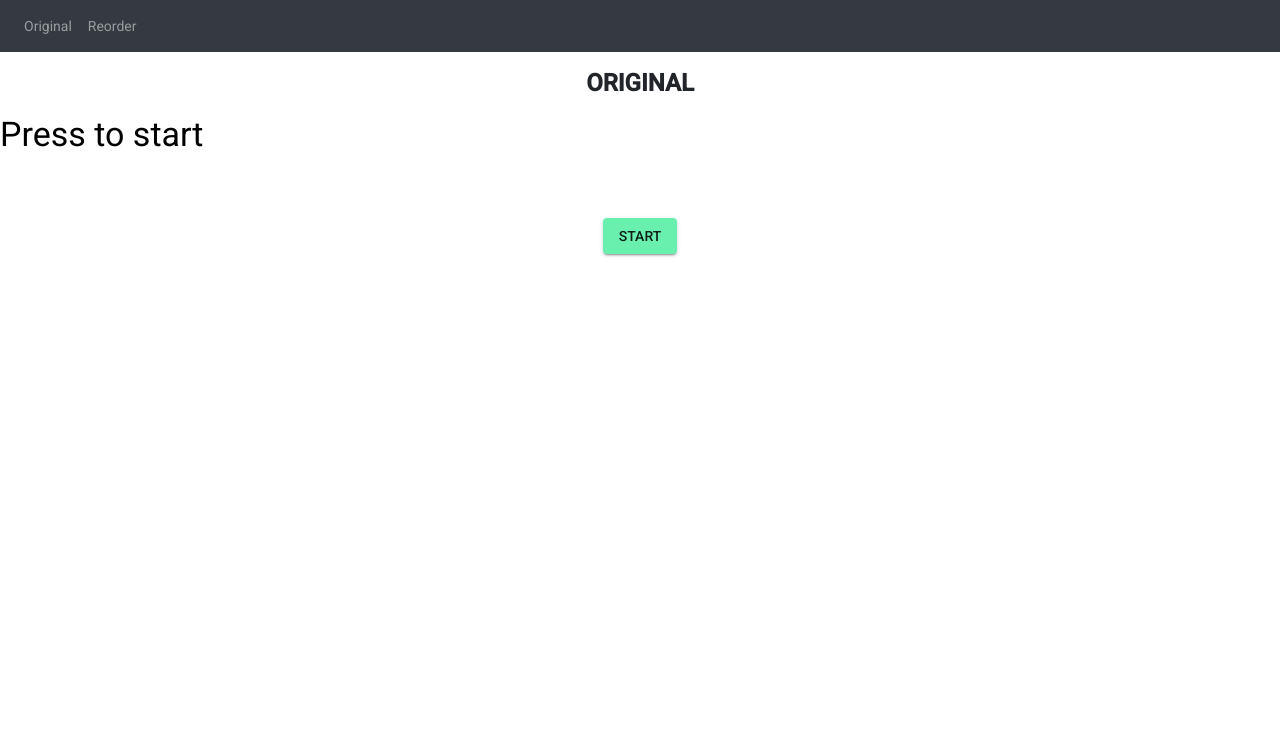
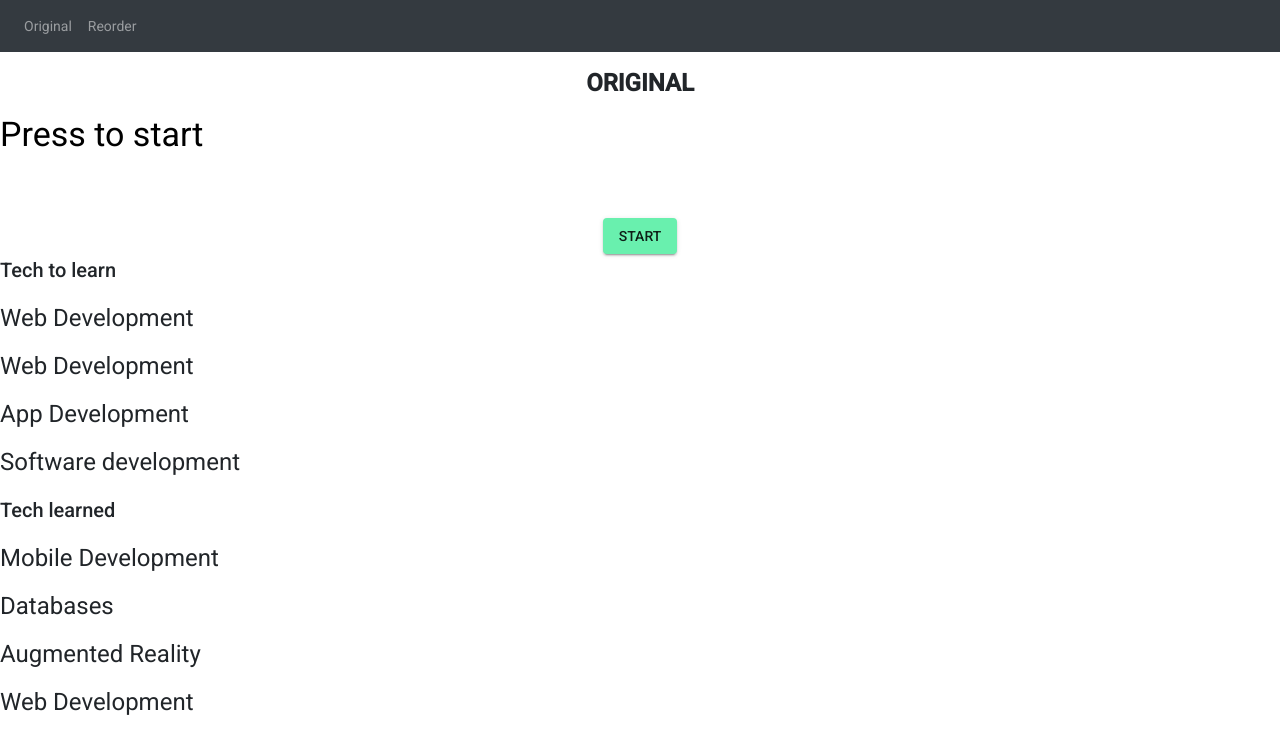
Before and after one commit to Edmenjo/Engames, an Angular app: page /game1 in a window 1280 px wide. Shown: the top 754 px of the page. Built offline with nearby package versions, Linux system fonts and the light colour scheme.

Commit message:
drag and drop implemented with warnings

```diff
--- a/package.json
+++ b/package.json
@@ -11,8 +11,8 @@
   },
   "private": true,
   "dependencies": {
-    "@angular/animations": "^11.1.1",
-    "@angular/cdk": "^11.1.1",
+    "@angular/animations": "^11.2.0",
+    "@angular/cdk": "^11.2.0",
     "@angular/common": "^11.0.9",
     "@angular/compiler": "^11.0.9",
     "@angular/core": "^11.0.9",
--- a/src/app/app.component.ts
+++ b/src/app/app.component.ts
@@ -8,4 +8,6 @@ import { Component } from '@angular/core';
 
 export class AppComponent {
   title = 'engames';
+
+
 }
--- a/src/app/app.module.ts
+++ b/src/app/app.module.ts
@@ -14,6 +14,8 @@ import {MatButtonModule} from '@angular/material/button';
 import { Page2Component } from './game1/page2/page2.component';
 import { Game1logic } from './game1logic';
 
+import {DragDropModule} from '@angular/cdk/drag-drop';
+
 @NgModule({
   declarations: [
     AppComponent,
@@ -28,6 +30,7 @@ import { Game1logic } from './game1logic';
     MatToolbarModule,
     FlexLayoutModule,
     MatButtonModule,
+    DragDropModule
   ],
   providers: [Game1logic],
   bootstrap: [AppComponent]
--- a/src/app/game1/game1.component.html
+++ b/src/app/game1/game1.component.html
@@ -4,9 +4,48 @@
     <p class="current-status mat-display-1" style="color: #000">Press to start</p>
   </div>
 
+
+
   <div *ngIf="this.game.gameStatus === 0" class="field d-flex justify-content-center" style="width: 100%;">
     <button (click)="startGame()" mat-raised-button color="accent" class="start-game">START</button>
 
+  </div>
+
+    <div class="list-container">
+    <div class="todo-container column-container">
+      <div class="list"
+
+        cdkDropList
+        #todoList="cdkDropList"
+        [cdkDropListData]="todos"
+        [cdkDropListConnectedTo]="doneList"
+        (cdkDropListDropped)="onDrop($event)">
+
+        <h2>Tech to learn</h2>
+        <div *ngFor="let todo of todos" cdkDrag>
+
+            <title>{{todo.name}}</title>
+            <h1>{{todo.category}}</h1>
+
+        </div>
+      </div>
+    </div>
+
+    <div class="done-container column-container">
+      <div class="list"
+        cdkDropList
+       #doneList="cdkDropList"
+       [cdkDropListData]="completed"
+       [cdkDropListConnectedTo]="todoList"
+       (cdkDropListDropped)="onDrop($event)">
+
+        <h2>Tech learned</h2>
+        <div *ngFor="let complete of completed" cdkDrag>
+            <title>{{complete.name}}</title>
+            <h1>{{complete.category}}</h1>
+        </div>
+      </div>
+    </div>
   </div>
 
   <div *ngIf="this.game.gameStatus === 1" class="gameboard">
@@ -17,12 +56,15 @@
     <div >
       <div class="gamefield container-fluid">
         <div *ngFor="let number of [1]" class="row">
-          <div *ngFor="let image of Images" (click)="clickSubfield($event)" id={{image.name}} class="subfield col-16"> <img src={{image.src}} width="98" height="94"/>
+          <div *ngFor="let image of Images" (click)="clickSubfield($event)" id={{image.name}} class="subfield col-16" cdkDrag> <img src={{image.src}} width="98" height="94"/>
             <p>{{image.name}}</p>
           </div>
 
         </div>
 
+      </div>
+      <div class="dropPlace" cdkDrag>
+        <p>blablabla</p>
       </div>
   </div>
     <div class="players wrong-answers align-self-center">
--- a/src/app/game1/game1.component.scss
+++ b/src/app/game1/game1.component.scss
@@ -70,4 +70,11 @@
     width: 2px;
     border: 1px solid #000;
   }
+
+  .dropPlace {
+    margin: auto;
+    height: 100px;
+    width: 100px;
+    border: 1px solid #000;
+  }
 }
--- a/src/app/game1/game1.component.ts
+++ b/src/app/game1/game1.component.ts
@@ -4,6 +4,10 @@ import { Routes, RouterModule } from '@angular/router';
 import { Images } from '../images';
 import { Status } from '../game1status';
 import imagesData from './data/images.json';
+import wordsData from './data/words.json';
+
+import {DragDropModule} from '@angular/cdk/drag-drop';
+import {CdkDragDrop, moveItemInArray, transferArrayItem} from '@angular/cdk/drag-drop';
 
 
 @Component({
@@ -14,10 +18,48 @@ import imagesData from './data/images.json';
 })
 export class Game1Component implements OnInit {
 
-
+  Words: any = wordsData;
   Images: any = imagesData;
   image: any;
   whatImage: number = 0;
+
+  todos = [
+    {
+      name: 'Angular',
+      category: 'Web Development'
+    },
+    {
+      name: 'Flexbox',
+      category: 'Web Development'
+    },
+    {
+      name: 'iOS',
+      category: 'App Development'
+    },
+    {
+      name: 'Java',
+      category: 'Software development'
+    }
+  ];
+
+  completed = [
+    {
+      name: 'Android',
+      category: 'Mobile Development'
+    },
+    {
+      name: 'MongoDB',
+      category: 'Databases'
+    },
+    {
+      name: 'ARKit',
+      category: 'Augmented Reality'
+    },
+    {
+      name: 'React',
+      category: 'Web Development'
+    }
+  ];
 
   constructor(public game: Game1logic) { }
 
@@ -34,6 +76,19 @@ export class Game1Component implements OnInit {
     }
 
 
+  }
+
+
+  onDrop(event: CdkDragDrop<any[]>) {
+    if (event.previousContainer === event.container) {
+      moveItemInArray(event.container.data,
+        event.previousIndex,
+        event.currentIndex);
+    } else {
+      transferArrayItem(event.previousContainer.data,
+        event.container.data,
+        event.previousIndex, event.currentIndex);
+    }
   }
 
   async clickSubfield (subfield: any): Promise<void> {
--- a/src/app/game1logic.ts
+++ b/src/app/game1logic.ts
@@ -2,6 +2,8 @@ import { Content } from '@angular/compiler/src/render3/r3_ast';
 import { Status } from './game1status';
 import { InsideContent } from './game1content';
 import { Images } from './images'
+
+import { DragDropModule} from '@angular/cdk/drag-drop';
 
 export class Game1logic {
 
```
Also changed, not shown: 1 other file (tests, documents, lock files or other folders).
